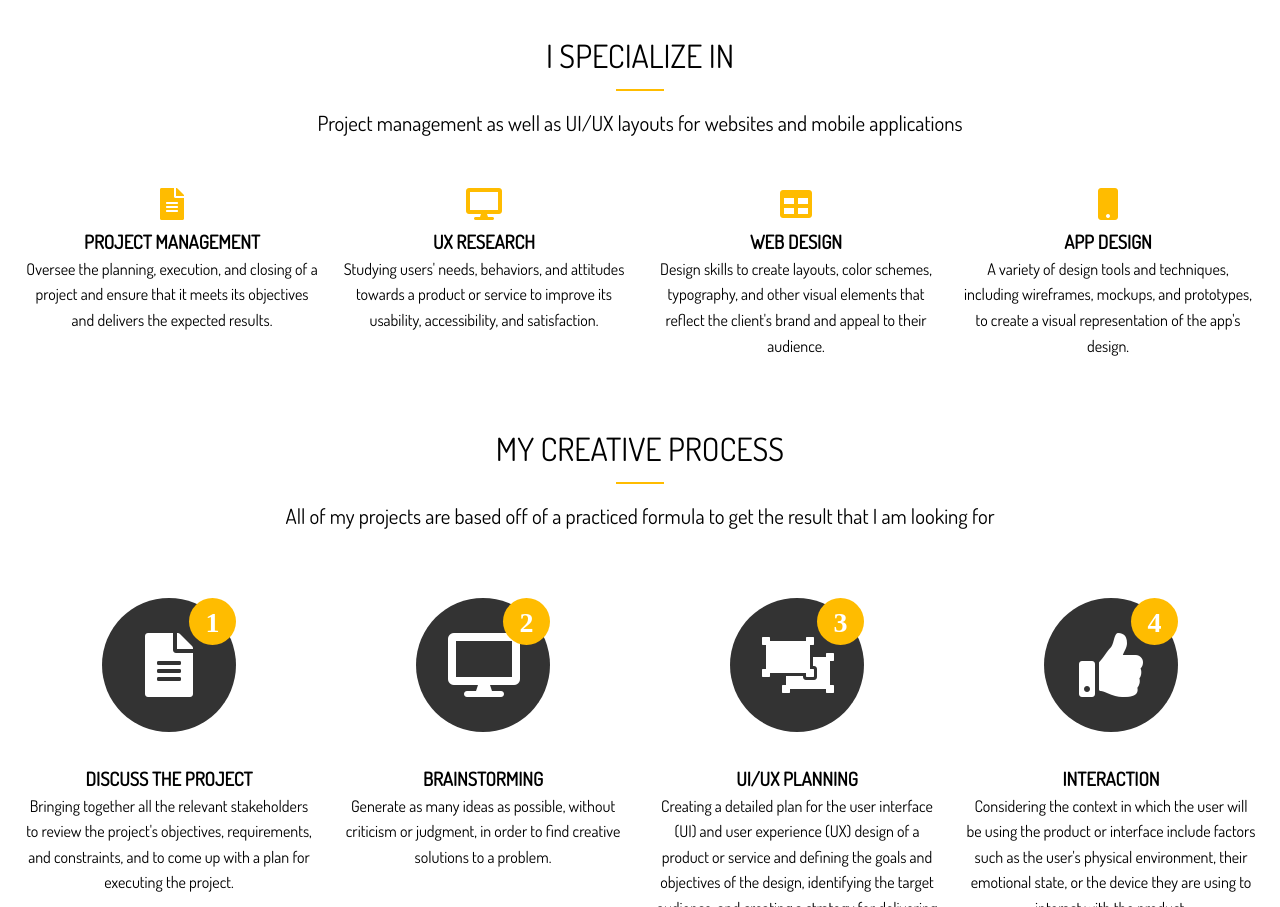
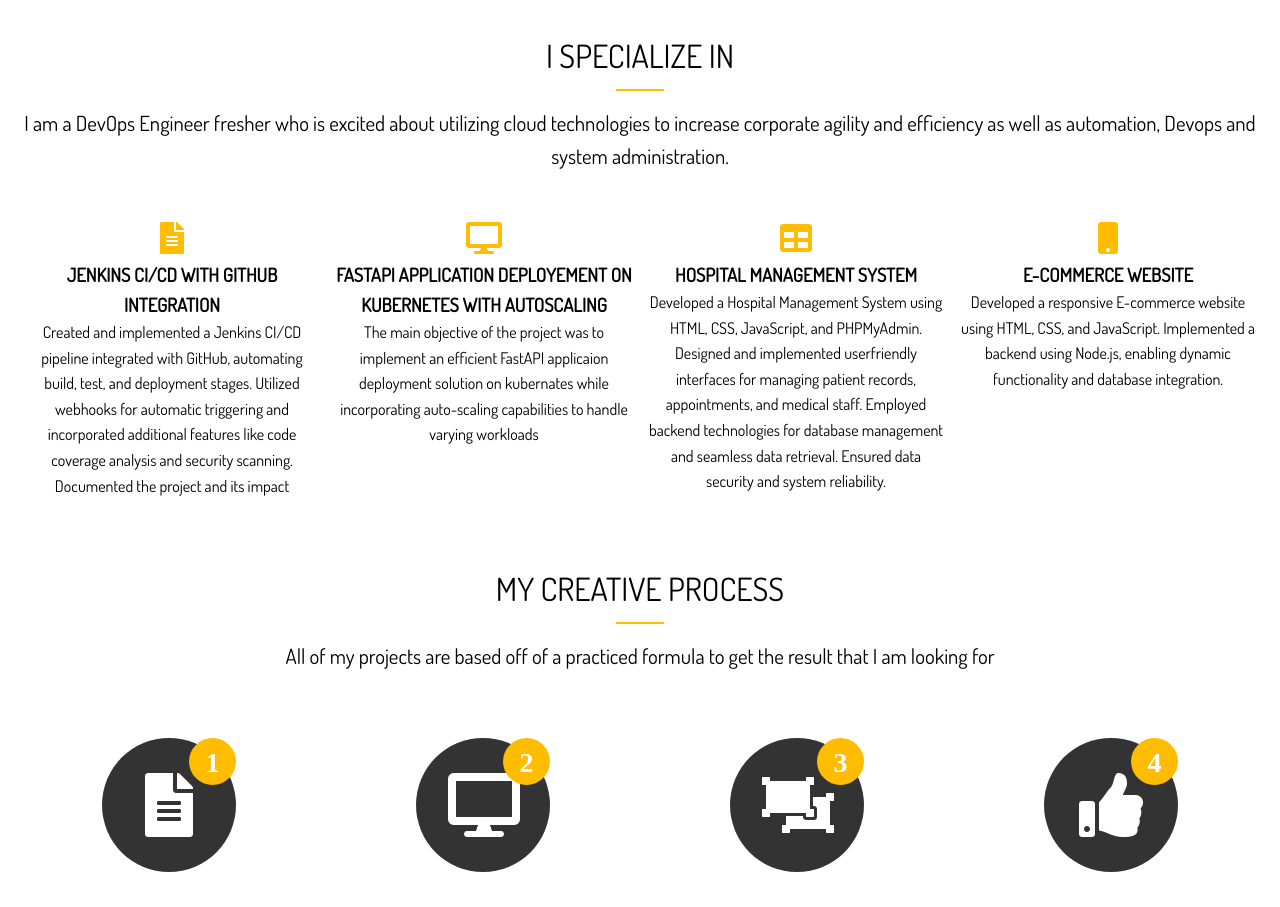
Before and after one commit to Nilkanth1010/portfolio, a website: page index.html in a window 1280 px wide. Shown: the part 802-1709 px from the top of the page. Drawn offline with Linux system fonts and the light colour scheme.

Commit message:
update the index.html

```diff
--- a/index.html
+++ b/index.html
@@ -53,36 +53,50 @@
         <h2 class="section-title">I Specialize In</h2>
         <div class="bottom-line"></div>
         <p class="lead">
-          Project management as well as UI/UX layouts
-          for websites and mobile applications
+          I am a DevOps Engineer fresher who is excited about utilizing cloud
+          technologies to increase corporate agility and efficiency as well as
+          automation, Devops and system administration.
         </p>
         <div class="specials">
           <div>
             <i class="fas fa-file-alt fa-2x"></i>
-            <h3>Project management</h3>
+            <h3>Jenkins CI/CD With GitHub Integration</h3>
             <p>
-              Oversee the planning, execution, and closing of a project and ensure that it meets its objectives and delivers the expected results.
+              Created and implemented a Jenkins CI/CD pipeline integrated with
+              GitHub, automating build, test, and deployment stages. Utilized
+              webhooks for automatic triggering and incorporated additional
+              features like code coverage analysis and security scanning.
+              Documented the project and its impact
             </p>
           </div>
           <div>
             <i class="fas fa-desktop fa-2x"></i>
-            <h3>UX Research</h3>
+            <h3>FastApi Application Deployement on Kubernetes with Autoscaling</h3>
             <p>
-              Studying users' needs, behaviors, and attitudes towards a product or service to improve its usability, accessibility, and satisfaction.
+              The main objective of the project was to implement an efficient
+              FastAPI applicaion deployment solution on kubernates while
+              incorporating auto-scaling capabilities to handle varying workloads
             </p>
           </div>
           <div>
             <i class="fas fa-table fa-2x"></i>
-            <h3>Web design</h3>
+            <h3>Hospital Management System</h3>
             <p>
-              Design skills to create layouts, color schemes, typography, and other visual elements that reflect the client's brand and appeal to their audience.
+              Developed a Hospital Management System using HTML, CSS,
+              JavaScript, and PHPMyAdmin. Designed and implemented userfriendly
+              interfaces for managing patient records, appointments,
+              and medical staff. Employed backend technologies for database
+              management and seamless data retrieval. Ensured data security
+              and system reliability.
             </p>
           </div>
           <div>
             <i class="fas fa-mobile fa-2x"></i>
-            <h3>App design</h3>
+            <h3>E-commerce website</h3>
             <p>
-              A variety of design tools and techniques, including wireframes, mockups, and prototypes, to create a visual representation of the app's design.
+              Developed a responsive E-commerce website using HTML, CSS, and
+              JavaScript. Implemented a backend using Node.js, enabling dynamic
+              functionality and database integration.
             </p>
           </div>
         </div>
@@ -108,7 +122,8 @@
             </i>
             <h3>Discuss The Project</h3>
             <p>
-              Bringing together all the relevant stakeholders to review the project's objectives, requirements, and constraints, and to come up with a plan for executing the project.
+              Bringing together all the relevant stakeholders to review the project's objectives, requirements,
+               and constraints, and to come up with a plan for executing the project.
             </p>
           </div>
           <div>
@@ -117,7 +132,8 @@
             </i>
             <h3>Brainstorming</h3>
             <p>
-              Generate as many ideas as possible, without criticism or judgment, in order to find creative solutions to a problem.
+              Generate as many ideas as possible, without criticism or judgment, in order to find creative
+              solutions to a problem.
             </p>
           </div>
           <div>
@@ -126,7 +142,9 @@
             </i>
             <h3>UI/UX Planning</h3>
             <p>
-              Creating a detailed plan for the user interface (UI) and user experience (UX) design of a product or service and defining the goals and objectives of the design, identifying the target audience, and creating a strategy for delivering a high-quality user experience.
+              Creating a detailed plan for the user interface (UI) and user experience (UX) design of
+              a product or service and defining the goals and objectives of the design, identifying the
+              target audience, and creating a strategy for delivering a high-quality user experience.
             </p>
           </div>
           <div>
@@ -135,7 +153,9 @@
             </i>
             <h3>Interaction</h3>
             <p>
-              Considering the context in which the user will be using the product or interface include factors such as the user's physical environment, their emotional state, or the device they are using to interact with the product.
+              Considering the context in which the user will be using the product or interface include
+              factors such as the user's physical environment, their emotional state, or the device they
+              are using to interact with the product.
             </p>
           </div>
         </div>
```
